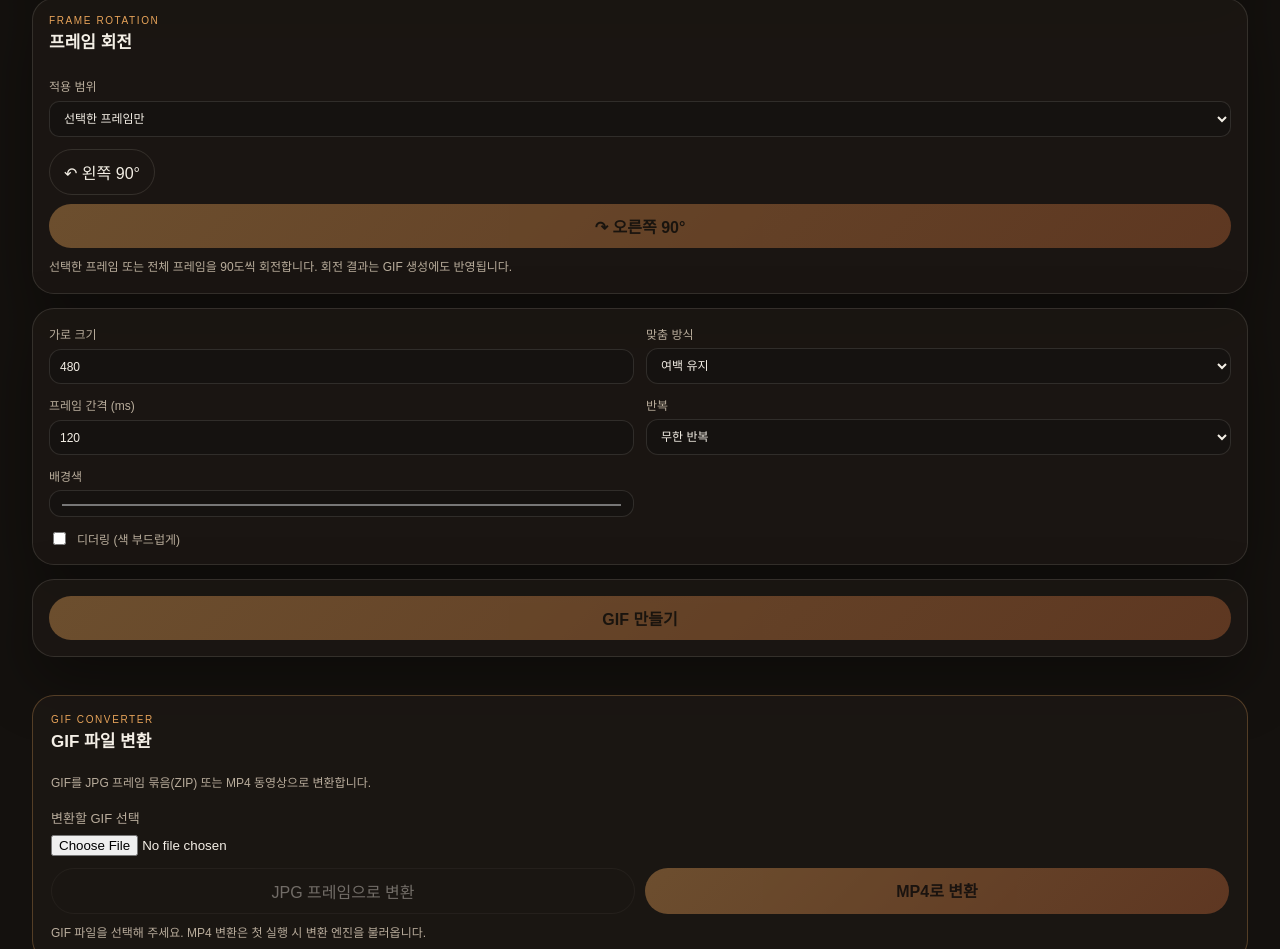
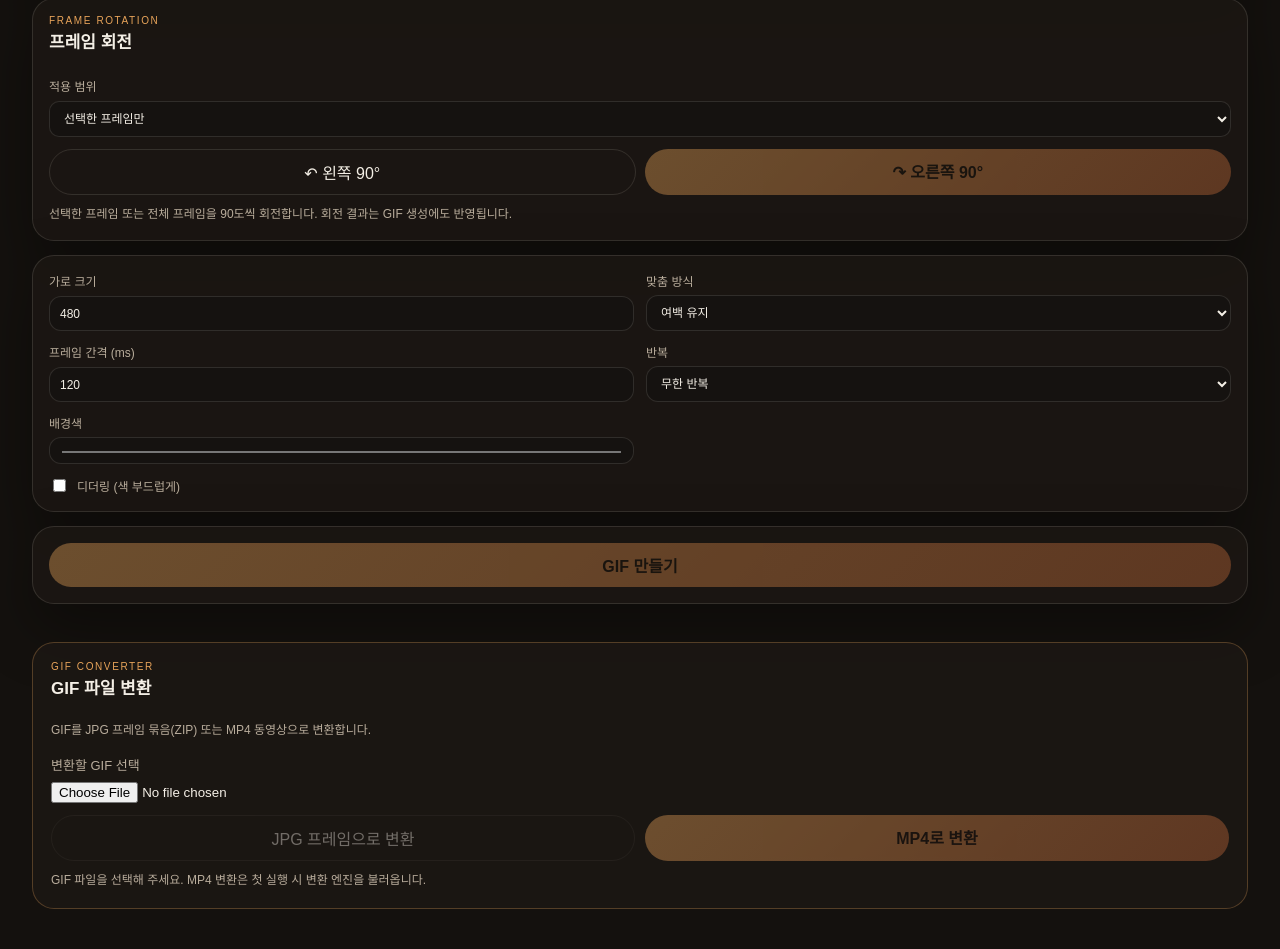
Before and after one commit to cjaeu7382-spe/save, a plain HTML site: page index.html in a window 1280 px wide. Shown: the part 922-1871 px from the top of the page. Drawn offline with nearby package versions, Linux system fonts and the light colour scheme; a web font is replaced by a local one.

Commit message:
Make frame rotation buttons equal width

```diff
--- a/styles.css
+++ b/styles.css
@@ -494,3 +494,14 @@ h2 {
 .frame-card.active { outline:2px solid var(--accent); outline-offset:2px; }
 .frame-thumb-text { position:absolute; left:5px; right:5px; top:50%; transform:translateY(-50%); text-align:center; color:#fff; font-size:12px; font-weight:700; text-shadow:0 1px 3px #000,1px 0 3px #000; overflow:hidden; white-space:nowrap; text-overflow:ellipsis; pointer-events:none; }
 @media (max-width:560px) { .text-editor-options { grid-template-columns:1fr 1fr; } .text-editor .section-heading { align-items:flex-start; flex-direction:column; } }
+
+
+/* Keep the two frame-rotation buttons exactly the same size. */
+.rotation-editor .text-editor-actions {
+  display: grid;
+  grid-template-columns: repeat(2, minmax(0, 1fr));
+}
+.rotation-editor .text-editor-actions button {
+  width: 100%;
+  min-width: 0;
+}
```
